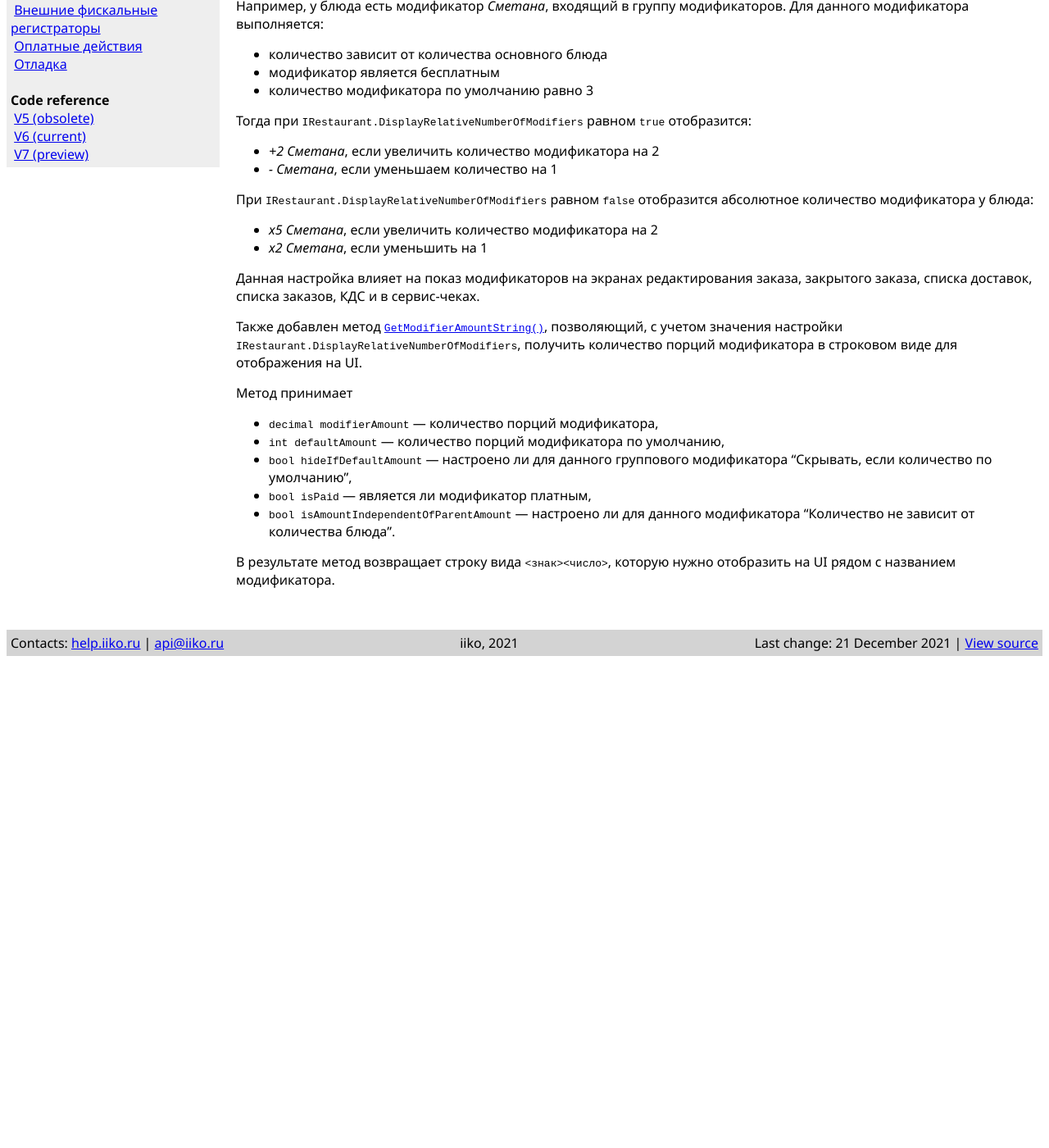
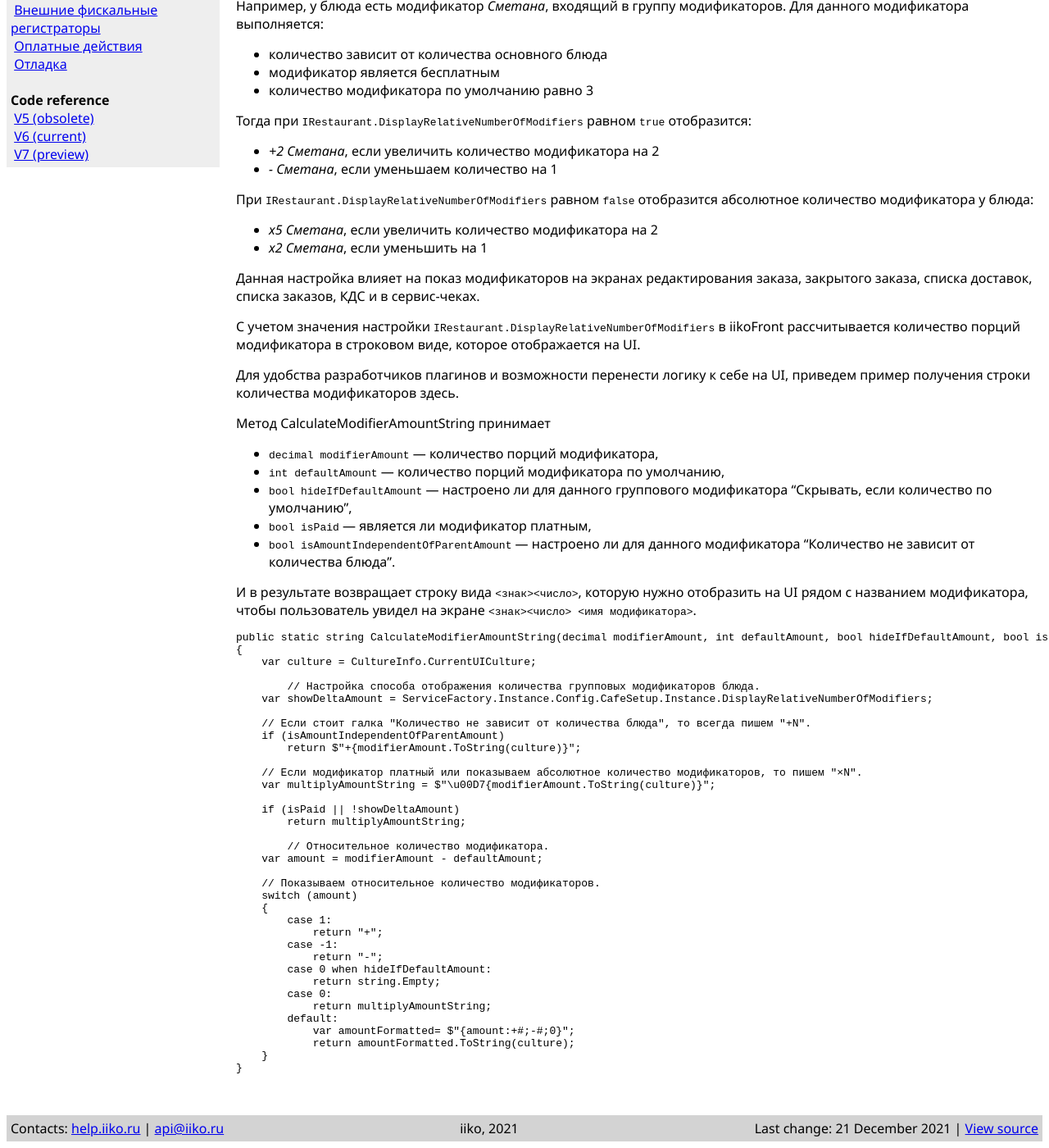
Before and after one commit to iiko/front.api.doc, a Jekyll site: the page built from _posts/2021-08-18-display-relative-number-of-modifiers.md, in a window 1280 px wide and 1400 px high, scrolled down 221 px. Shown: the whole window at 82% size. Built offline with Jekyll 4.4.1, drawn with Linux system fonts in a browser that asks for light colours; before the commit the page ends 1029 px from its top, so only the background shows below that.

Commit message:
RMS-53092 Front API: Выпилить GetModifierAmountString из IOperationService в API V7.

````diff
--- a/_posts/2021-08-18-display-relative-number-of-modifiers.md
+++ b/_posts/2021-08-18-display-relative-number-of-modifiers.md
@@ -21,13 +21,55 @@ layout: default
 
 Данная настройка влияет на показ модификаторов на экранах редактирования заказа, закрытого заказа, списка доставок, списка заказов, КДС и в сервис-чеках.
 
-Также добавлен метод [`GetModifierAmountString()`](https://iiko.github.io/front.api.sdk/v7/html/M_Resto_Front_Api_IOperationService_GetModifierAmountString.htm), позволяющий, с учетом значения настройки `IRestaurant.DisplayRelativeNumberOfModifiers`, получить количество порций модификатора в строковом виде для отображения на UI.
+С учетом значения настройки `IRestaurant.DisplayRelativeNumberOfModifiers` в iikoFront рассчитывается количество порций модификатора в строковом виде, которое отображается на UI.
 
-Метод принимает
+Для удобства разработчиков плагинов и возможности перенести логику к себе на UI, приведем пример получения строки количества модификаторов здесь.
+
+Метод CalculateModifierAmountString принимает
+
 - `decimal modifierAmount` — количество порций модификатора,
 - `int defaultAmount` — количество порций модификатора по умолчанию,
 - `bool hideIfDefaultAmount` — настроено ли для данного группового модификатора "Скрывать, если количество по умолчанию",
 - `bool isPaid` — является ли модификатор платным,
 - `bool isAmountIndependentOfParentAmount` — настроено ли для данного модификатора "Количество не зависит от количества блюда".
 
-В результате метод возвращает строку вида `<знак><число>`, которую нужно отобразить на UI рядом с названием модификатора.
+И в результате возвращает строку вида `<знак><число>`, которую нужно отобразить на UI рядом с названием модификатора, чтобы пользователь увидел на экране `<знак><число> <имя модификатора>`.
+
+```cs
+public static string CalculateModifierAmountString(decimal modifierAmount, int defaultAmount, bool hideIfDefaultAmount, bool isPaid, bool isAmountIndependentOfParentAmount)
+{
+    var culture = CultureInfo.CurrentUICulture;
+
+	// Настройка способа отображения количества групповых модификаторов блюда.
+    var showDeltaAmount = ServiceFactory.Instance.Config.CafeSetup.Instance.DisplayRelativeNumberOfModifiers;
+
+    // Если стоит галка "Количество не зависит от количества блюда", то всегда пишем "+N".
+    if (isAmountIndependentOfParentAmount)
+        return $"+{modifierAmount.ToString(culture)}";
+
+    // Если модификатор платный или показываем абсолютное количество модификаторов, то пишем "×N".
+    var multiplyAmountString = $"\u00D7{modifierAmount.ToString(culture)}";
+
+    if (isPaid || !showDeltaAmount)
+        return multiplyAmountString;
+
+	// Относительное количество модификатора.
+    var amount = modifierAmount - defaultAmount;
+
+    // Показываем относительное количество модификаторов.
+    switch (amount)
+    {
+        case 1:
+            return "+";
+        case -1:
+            return "-";
+        case 0 when hideIfDefaultAmount:
+            return string.Empty;
+        case 0:
+            return multiplyAmountString;
+        default:
+            var amountFormatted= $"{amount:+#;-#;0}";
+            return amountFormatted.ToString(culture);
+    }
+}
+```
````
